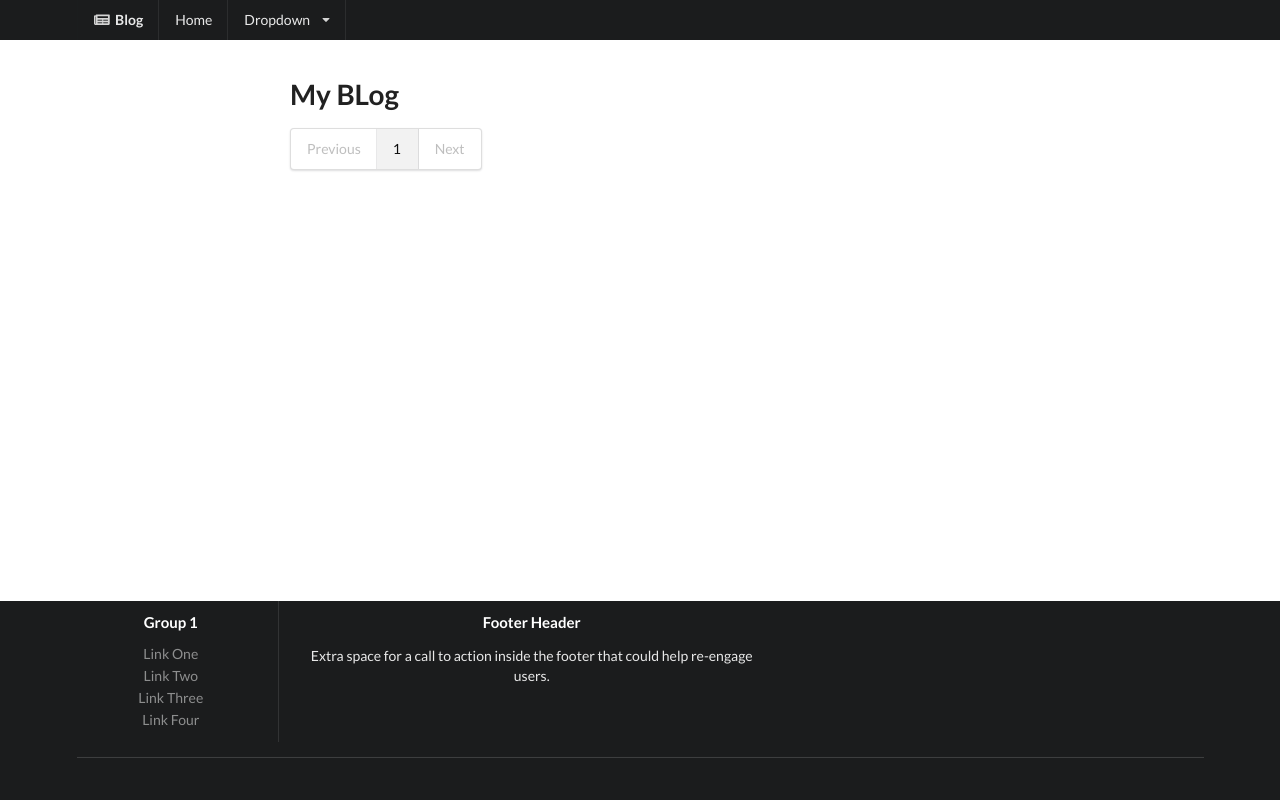
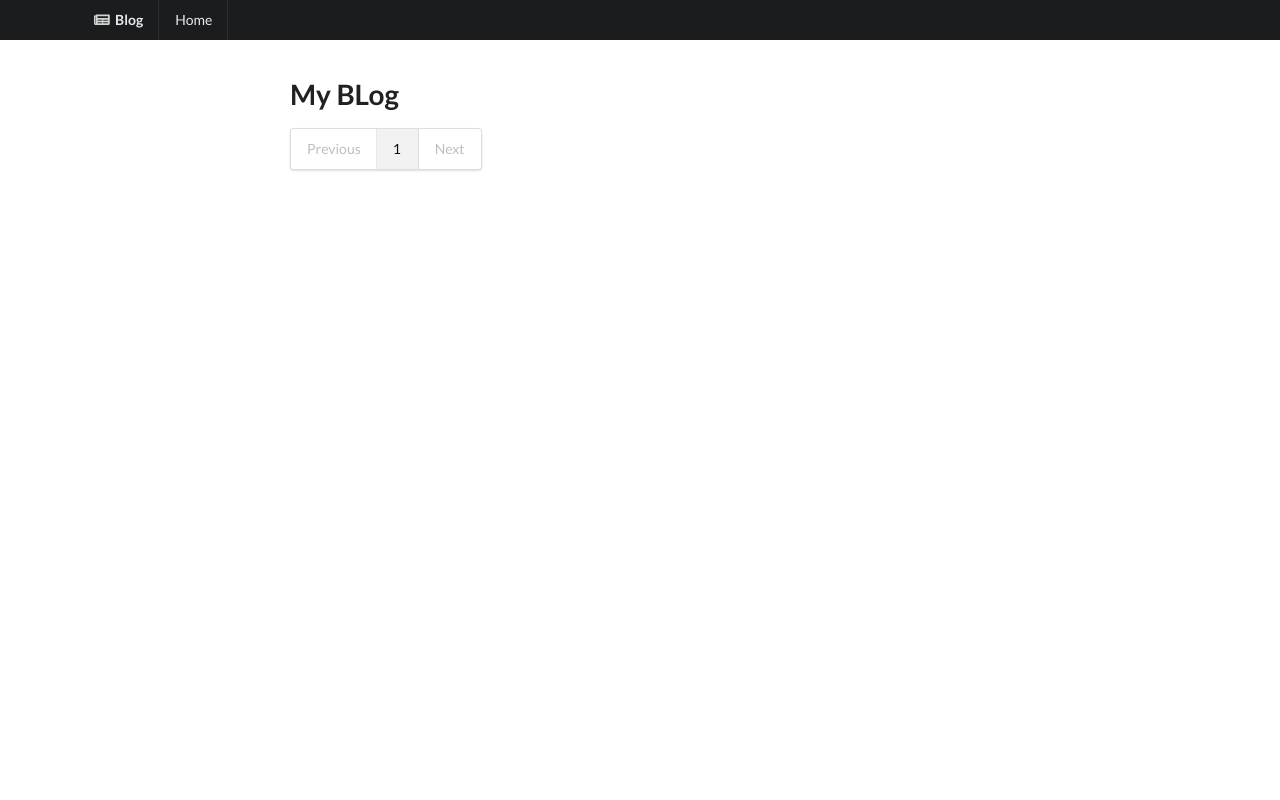
Before and after one commit to stuxbart/django-blog, a Django app: page / in a window 1280 px wide. Run offline with Django 3.2, Linux system fonts and the light colour scheme; data that the repository does not hold is empty.

Commit message:
remove unnecessary elements

```diff
--- a/blog/templates/blog/base.html
+++ b/blog/templates/blog/base.html
@@ -9,6 +9,5 @@
 <body>
 {% include 'blog/base/navbar.html' %}
 {% block content %}{% endblock %}
-{% include 'blog/base/footer.html' %}
 </body>
 </html>
--- a/blog/templates/blog/base/footer.html
+++ /dev/null
@@ -1,20 +0,0 @@
-<div class="ui inverted vertical footer segment">
-    <div class="ui center aligned container">
-      <div class="ui stackable inverted divided grid">
-        <div class="three wide column">
-          <h4 class="ui inverted header">Group 1</h4>
-          <div class="ui inverted link list">
-            <a href="#" class="item">Link One</a>
-            <a href="#" class="item">Link Two</a>
-            <a href="#" class="item">Link Three</a>
-            <a href="#" class="item">Link Four</a>
-          </div>
-        </div>
-        <div class="seven wide column">
-          <h4 class="ui inverted header">Footer Header</h4>
-          <p>Extra space for a call to action inside the footer that could help re-engage users.</p>
-        </div>
-      </div>
-      <div class="ui inverted section divider"></div>
-    </div>
-</div>
--- a/blog/templates/blog/base/navbar.html
+++ b/blog/templates/blog/base/navbar.html
@@ -5,23 +5,6 @@
         Blog
       </a>
       <a href="{% url 'blog:post_list' %}" class="item">Home</a>
-      <div class="ui simple dropdown item">
-        Dropdown <i class="dropdown icon"></i>
-        <div class="menu">
-          <a class="item" href="#">Link Item</a>
-          <a class="item" href="#">Link Item</a>
-          <div class="divider"></div>
-          <div class="header">Header Item</div>
-          <div class="item">
-            <i class="dropdown icon"></i>
-            Sub Menu
-            <div class="menu">
-              <a class="item" href="#">Link Item</a>
-              <a class="item" href="#">Link Item</a>
-            </div>
-          </div>
-          <a class="item" href="#">Link Item</a>
-        </div>
-      </div>
+
     </div>
 </div>
--- a/blog/views.py
+++ b/blog/views.py
@@ -29,7 +29,7 @@ class PostListView(ListView):
             qs = Post.published.filter(tags__in=[tag])
         else:
             qs = Post.published.all()
-        context = super(PostListView, self).get_context_data(*args, object_list=qs, **kwargs)
+        context = super(PostListView, self).get_context_data(object_list=qs)
         context['tag'] = tag
         return context
 
```
